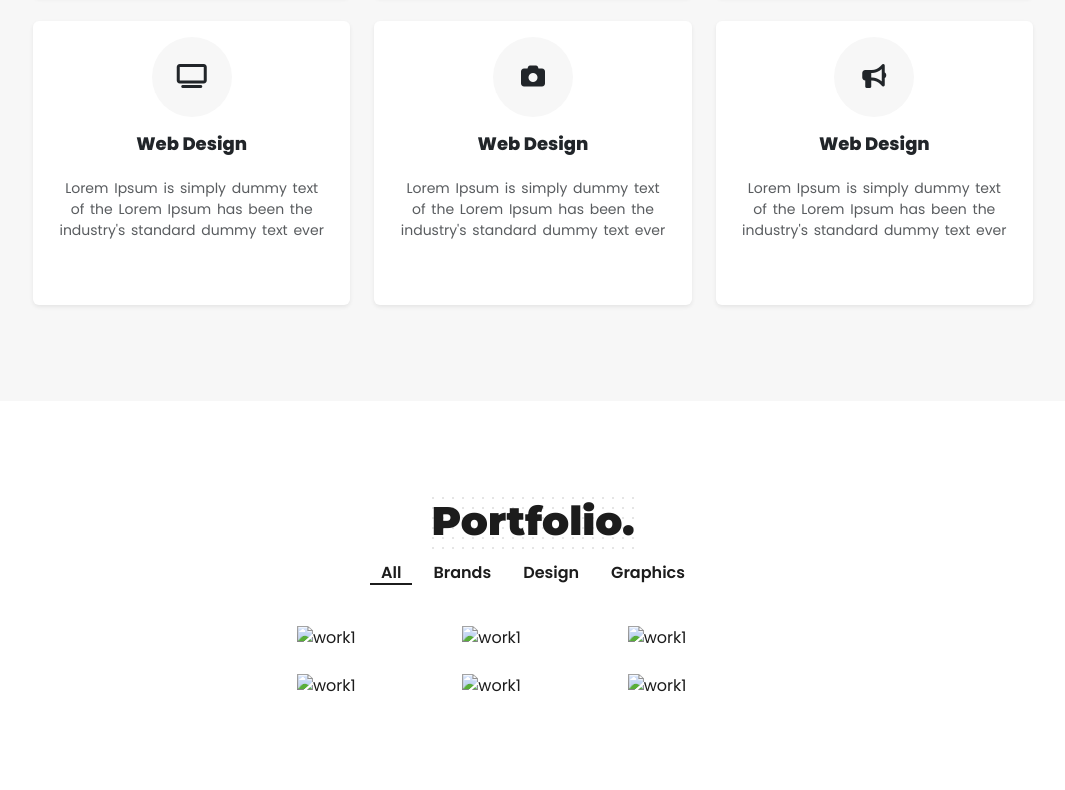
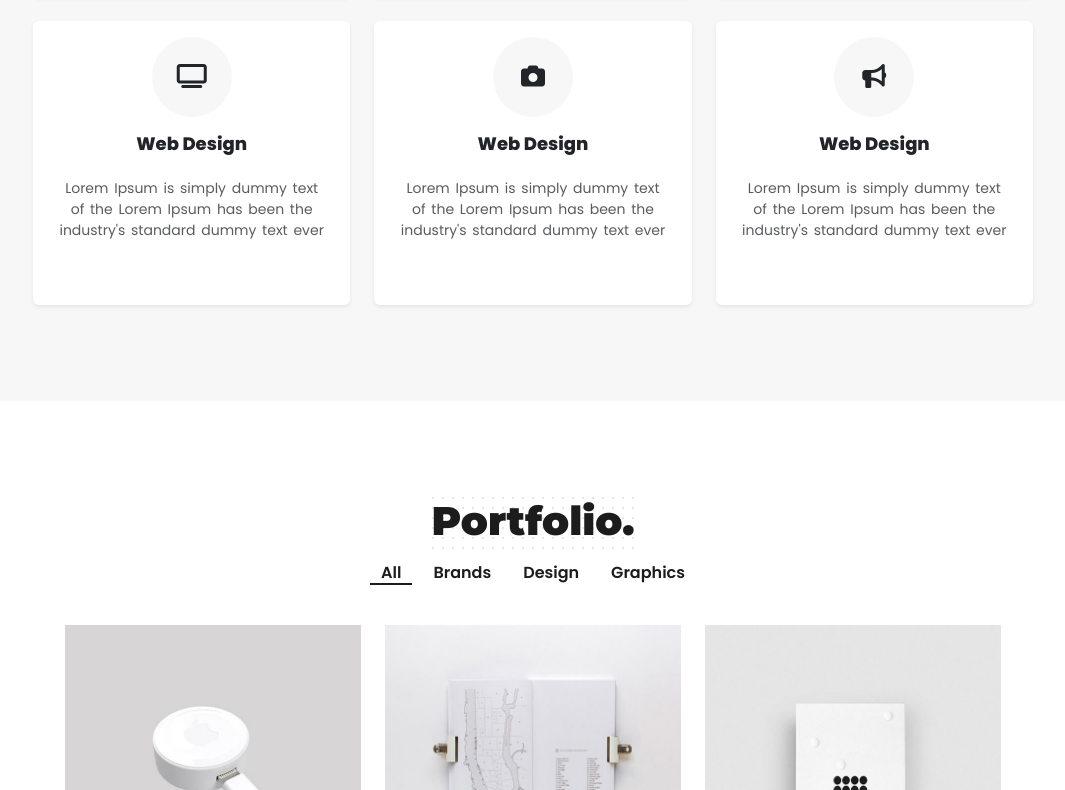
Before and after one commit to saloma03/Daniels, a plain HTML site: page index.html in a window 1280 px wide. Shown: the part 2010-2800 px from the top of the page, without its empty margins (107-1172 px from the left). Drawn offline with nearby package versions, Linux system fonts and the light colour scheme; files whose address does not match are found by name.

Commit message:
Update index.html
handle images

```diff
--- a/index.html
+++ b/index.html
@@ -8,7 +8,7 @@
     <link href="https://cdn.jsdelivr.net/npm/bootstrap@5.3.3/dist/css/bootstrap.min.css" rel="stylesheet" integrity="sha384-QWTKZyjpPEjISv5WaRU9OFeRpok6YctnYmDr5pNlyT2bRjXh0JMhjY6hW+ALEwIH" crossorigin="anonymous">
 
     <!---favi icon-->
-    <link rel="icon" type="image/x-icon" href="../Exam1/imgs/favicon.ico">
+    <link rel="icon" type="./image/x-icon" href="../Exam1/imgs/favicon.ico">
 
     <!--font awesom-->
     <link rel="stylesheet" href="css/all.min.css">
@@ -133,7 +133,7 @@
                 <div class="col-lg-5 col-sm-12 position-relative ">
                     <div class="inner bg-danger hero">
 
-                        <img src="../Exam1/imgs/hero.jpg" class="w-100" alt="someone">
+                        <img src="./imgs/hero.jpg" class="w-100" alt="someone">
                     </div>
                 </div>
                 <div class="col-lg-7 col-sm-12" >
@@ -329,7 +329,7 @@
                     <div class="row py-3 g-4">
                         <div class="col-md-6 col-lg-4 ">
                             <div class="inner position-relative">
-                                <img src="../Exam1/imgs/portfolio/1.jpg" class="w-100" alt="work1">
+                                <img src="./imgs/portfolio/1.jpg" class="w-100" alt="work1">
                                 <div class="content">
                                     <h4 class="h6 text-center">WEB DESIGN
                                     </h4>
@@ -351,7 +351,7 @@
 
                         <div class="col-md-6 col-lg-4 ">
                             <div class="inner position-relative">
-                                <img src="../Exam1/imgs/portfolio/2.jpg" class="w-100" alt="work1">
+                                <img src="./imgs/portfolio/2.jpg" class="w-100" alt="work1">
                                 <div class="content">
                                     <h4 class="h6 text-center">WEB DESIGN
                                     </h4>
@@ -371,7 +371,7 @@
                         </div>
                         <div class="col-md-6 col-lg-4 ">
                             <div class="inner position-relative">
-                                <img src="../Exam1/imgs/portfolio/3.jpg" class="w-100" alt="work1">
+                                <img src="./imgs/portfolio/3.jpg" class="w-100" alt="work1">
                                 <div class="content">
                                     <h4 class="h6 text-center">WEB DESIGN
                                     </h4>
@@ -391,7 +391,7 @@
                         </div>
                         <div class="col-md-6 col-lg-4 ">
                             <div class="inner position-relative">
-                                <img src="../Exam1/imgs/portfolio/4.jpg" class="w-100" alt="work1">
+                                <img src="./imgs/portfolio/4.jpg" class="w-100" alt="work1">
                                 <div class="content">
                                     <h4 class="h6 text-center">WEB DESIGN
                                     </h4>
@@ -412,7 +412,7 @@
                         </div>
                         <div class="col-md-6 col-lg-4 ">
                             <div class="inner position-relative">
-                                <img src="../Exam1/imgs/portfolio/5.jpg" class="w-100" alt="work1">
+                                <img src="./imgs/portfolio/5.jpg" class="w-100" alt="work1">
                                 <div class="content">
                                     <h4 class="h6 text-center">WEB DESIGN
                                     </h4>
@@ -432,7 +432,7 @@
                         </div>
                         <div class="col-md-6 col-lg-4 ">
                             <div class="inner position-relative">
-                                <img src="../Exam1/imgs/portfolio/6.jpg" class="w-100" alt="work1">
+                                <img src="./imgs/portfolio/6.jpg" class="w-100" alt="work1">
                                 <div class="content">
                                     <h4 class="h6 text-center">WEB DESIGN
                                     </h4>
@@ -461,7 +461,7 @@
 
                         <div class="col-md-6 col-lg-4 ">
                             <div class="inner position-relative">
-                                <img src="../Exam1/imgs/portfolio/2.jpg" class="w-100" alt="work1">
+                                <img src="./imgs/portfolio/2.jpg" class="w-100" alt="work1">
                                 <div class="content">
                                     <h4 class="h6 text-center">WEB DESIGN
                                     </h4>
@@ -480,7 +480,7 @@
                         </div>
                         <div class="col-md-6 col-lg-4 ">
                             <div class="inner position-relative">
-                                <img src="../Exam1/imgs/portfolio/5.jpg" class="w-100" alt="work1">
+                                <img src="./imgs/portfolio/5.jpg" class="w-100" alt="work1">
                                 <div class="content">
                                     <h4 class="h6 text-center">WEB DESIGN
                                     </h4>
@@ -510,7 +510,7 @@
 
                         <div class="col-md-6 col-lg-4 ">
                             <div class="inner position-relative">
-                                <img src="../Exam1/imgs/portfolio/6.jpg" class="w-100" alt="work1">
+                                <img src="./imgs/portfolio/6.jpg" class="w-100" alt="work1">
                                 <div class="content">
                                     <h4 class="h6 text-center">WEB DESIGN
                                     </h4>
@@ -529,7 +529,7 @@
                         </div>
                         <div class="col-md-6 col-lg-4 ">
                             <div class="inner position-relative">
-                                <img src="../Exam1/imgs/portfolio/1.jpg" class="w-100" alt="work1">
+                                <img src="./imgs/portfolio/1.jpg" class="w-100" alt="work1">
                                 <div class="content">
                                     <h4 class="h6 text-center">WEB DESIGN
                                     </h4>
@@ -557,7 +557,7 @@
 
                         <div class="col-md-6 col-lg-4 ">
                             <div class="inner position-relative">
-                                <img src="../Exam1/imgs/portfolio/3.jpg" class="w-100" alt="work1">
+                                <img src="./imgs/portfolio/3.jpg" class="w-100" alt="work1">
                                 <div class="content">
                                     <h4 class="h6 text-center">WEB DESIGN
                                     </h4>
@@ -576,7 +576,7 @@
                         </div>
                         <div class="col-md-6 col-lg-4 ">
                             <div class="inner position-relative">
-                                <img src="../Exam1/imgs/portfolio/5.jpg" class="w-100" alt="work1">
+                                <img src="./imgs/portfolio/5.jpg" class="w-100" alt="work1">
                                 <div class="content">
                                     <h4 class="h6 text-center">WEB DESIGN
                                     </h4>
@@ -595,7 +595,7 @@
                         </div>
                         <div class="col-md-6 col-lg-4 ">
                             <div class="inner position-relative">
-                                <img src="../Exam1/imgs/portfolio/2.jpg" class="w-100" alt="work1">
+                                <img src="./imgs/portfolio/2.jpg" class="w-100" alt="work1">
                                 <div class="content">
                                     <h4 class="h6 text-center">WEB DESIGN
                                     </h4>
@@ -642,7 +642,7 @@
                     <div class="carousel-item active">
                         <div class="img-item m-auto">
 
-                            <img src="../Exam1/imgs/1_New1.jpg" class="d-block w-100 rounded-circle img-thumnil" alt="...">
+                            <img src="./imgs/1_New1.jpg" class="d-block w-100 rounded-circle img-thumnil" alt="...">
                         </div>
                         <p class="w-75  m-auto text-muted py-3">
                             Lorem Ipsum has been the industry's standard dummy text ever
@@ -655,7 +655,7 @@
                     <div class="carousel-item">
                         <div class="img-item m-auto">
 
-                            <img src="../Exam1/imgs/1_New1.jpg" class="d-block w-100 rounded-circle img-thumnil" alt="...">
+                            <img src="./imgs/1_New1.jpg" class="d-block w-100 rounded-circle img-thumnil" alt="...">
                         </div>
                         <p class="w-75  m-auto text-muted py-3">
                             Lorem Ipsum has been the industry's standard dummy text ever
@@ -668,7 +668,7 @@
                     <div class="carousel-item">
                         <div class="img-item m-auto">
 
-                            <img src="../Exam1/imgs/1_New1.jpg" class="d-block w-100 rounded-circle img-thumnil" alt="...">
+                            <img src="./imgs/1_New1.jpg" class="d-block w-100 rounded-circle img-thumnil" alt="...">
                         </div>
                         <p class="w-75  m-auto text-muted py-3">
                             Lorem Ipsum has been the industry's standard dummy text ever
@@ -752,7 +752,7 @@
                 <div class="col-lg-4 col-md-6 rounded-1">
                     <div class="card">
                         <div class="img-container position-relative overflow-hidden">
-                            <img src="../Exam1/imgs/1.jpg" class="card-img-top d-block img-responsive w-100" alt="...">
+                            <img src="./imgs/1.jpg" class="card-img-top d-block img-responsive w-100" alt="...">
                             <div class=" overlayer d-flex align-items-center justify-content-center ">
                                 <ul class="translateX-middle p-0 d-flex col-gap-1 justify-content-center align-items-center">
                                     <li>
@@ -793,7 +793,7 @@
                 <div class="col-lg-4 col-md-6 rounded-1">
                     <div class="card">
                         <div class="img-container position-relative overflow-hidden">
-                            <img src="../Exam1/imgs/2.jpg" class="card-img-top d-block img-responsive w-100" alt="...">
+                            <img src="./imgs/2.jpg" class="card-img-top d-block img-responsive w-100" alt="...">
                             <div class=" overlayer d-flex align-items-center justify-content-center">
                                 <ul class="translateX-middle p-0 d-flex col-gap-1 justify-content-center align-items-center">
                                     <li>
@@ -834,7 +834,7 @@
                 <div class="col-lg-4 col-md-6 rounded-1">
                     <div class="card">
                         <div class="img-container position-relative overflow-hidden">
-                            <img src="../Exam1/imgs/1.jpg" class="card-img-top d-block img-responsive w-100" alt="...">
+                            <img src="./imgs/1.jpg" class="card-img-top d-block img-responsive w-100" alt="...">
                             <div class="overlayer d-flex align-items-center justify-content-center">
                                 <ul class="translateX-middle p-0 d-flex col-gap-1 justify-content-center align-items-center">
                                     <li>
@@ -972,22 +972,22 @@
                     <div id="carouselExampleControls" class="carousel slide" data-ride="carousel">
                         <div class="carousel-inner">
                             <div class="carousel-item active">
-                                <img class="d-block w-100" src="../Exam1/imgs/portfolio/1.jpg" alt="First slide">
+                                <img class="d-block w-100" src="./imgs/portfolio/1.jpg" alt="First slide">
                             </div>
                             <div class="carousel-item">
-                                <img class="d-block w-100" src="../Exam1/imgs/portfolio/2.jpg" alt="Second slide">
+                                <img class="d-block w-100" src="./imgs/portfolio/2.jpg" alt="Second slide">
                             </div>
                             <div class="carousel-item">
-                                <img class="d-block w-100" src="../Exam1/imgs/portfolio/3.jpg" alt="Third slide">
+                                <img class="d-block w-100" src="./imgs/portfolio/3.jpg" alt="Third slide">
                             </div>
                             <div class="carousel-item">
-                                <img class="d-block w-100" src="../Exam1/imgs/portfolio/4.jpg" alt="Third slide">
+                                <img class="d-block w-100" src="./imgs/portfolio/4.jpg" alt="Third slide">
                             </div>
                             <div class="carousel-item">
-                                <img class="d-block w-100" src="../Exam1/imgs/portfolio/5.jpg" alt="Third slide">
+                                <img class="d-block w-100" src="./imgs/portfolio/5.jpg" alt="Third slide">
                             </div>
                             <div class="carousel-item">
-                                <img class="d-block w-100" src="../Exam1/imgs/portfolio/6.jpg" alt="Third slide">
+                                <img class="d-block w-100" src="./imgs/portfolio/6.jpg" alt="Third slide">
                             </div>
                         </div>
                         <a class="carousel-control-prev" href="#carouselExampleControls" role="button" data-slide="prev">
```
